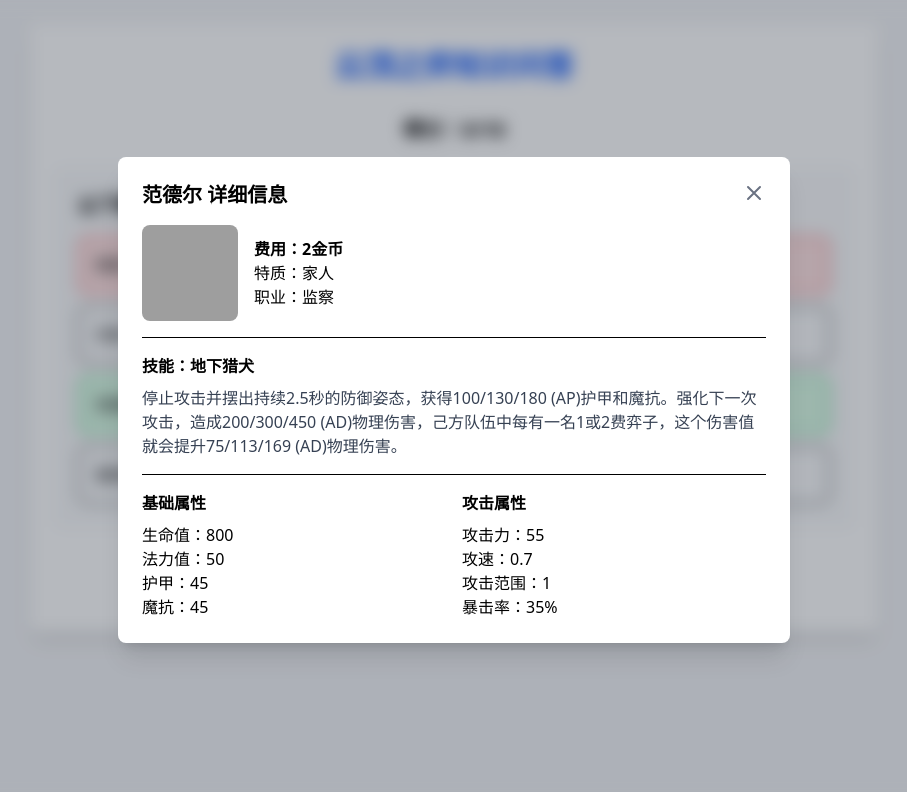
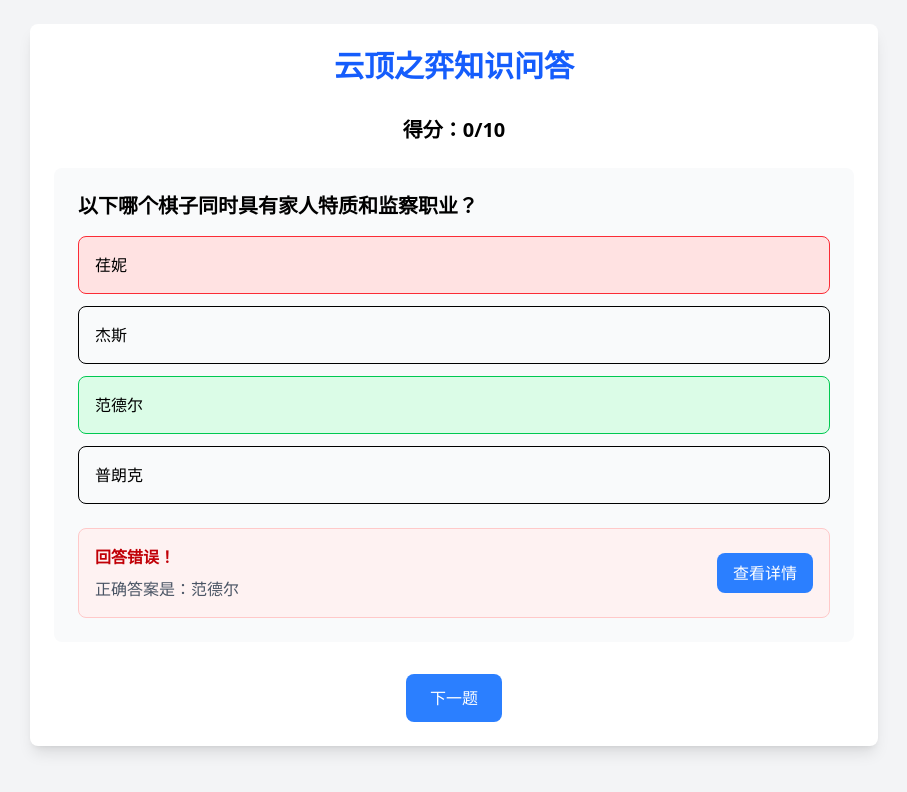
Before and after one commit to hanxuanyu/TFTTFTQuiz, a Vue app: page / in a window 1280 px wide. Both pictures are taken after a click on the button "荏妮". Shown: the top 792 px of the page, without its empty margins (186-1093 px from the left). Built offline with nearby package versions, Linux system fonts and the light colour scheme; grey boxes are pictures that could not be loaded.

Commit message:
增加回答结果反馈

```diff
--- a/src/components/ChessDetailModal.vue
+++ b/src/components/ChessDetailModal.vue
@@ -1,6 +1,11 @@
 <template>
-  <div v-if="modelValue" class="fixed inset-0 bg-gray-900/30 backdrop-blur-sm flex items-center justify-center z-50">
-    <div class="bg-white rounded-lg p-6 max-w-2xl w-full mx-4 shadow-xl">
+  <Transition name="fade">
+    <div v-if="modelValue" class="fixed inset-0 flex items-center justify-center z-50">
+      <!-- 背景遮罩 -->
+      <div class="absolute inset-0 bg-gray-900/50 backdrop-blur-sm"></div>
+
+      <!-- 模态框内容 -->
+      <div class="relative bg-white rounded-lg p-6 max-w-2xl w-full mx-4 shadow-xl transform transition-all">
         <div class="flex justify-between items-start mb-4">
           <h3 class="text-xl font-bold">{{ chess?.displayName }} 详细信息</h3>
           <button @click="$emit('update:modelValue', false)" class="text-gray-500 hover:text-gray-700">
@@ -44,6 +49,7 @@
         </div>
       </div>
     </div>
+  </Transition>
 </template>
 
 <script setup>
@@ -60,3 +66,25 @@ defineProps({
 
 defineEmits(['update:modelValue'])
 </script>
+
+<style scoped>
+.fade-enter-active,
+.fade-leave-active {
+  transition: opacity 0.3s ease;
+}
+
+.fade-enter-from,
+.fade-leave-to {
+  opacity: 0;
+}
+
+.fade-enter-active .bg-white,
+.fade-leave-active .bg-white {
+  transition: transform 0.3s ease;
+}
+
+.fade-enter-from .bg-white,
+.fade-leave-to .bg-white {
+  transform: scale(0.95);
+}
+</style>
--- a/src/components/TFTQuiz.vue
+++ b/src/components/TFTQuiz.vue
@@ -29,6 +29,26 @@
             >
               {{ option.text }}
             </button>
+          </div>
+
+          <!-- 答案反馈 -->
+          <div v-if="showResult" class="mt-6 p-4 rounded-lg" :class="isCorrect ? 'bg-green-50 border border-green-200' : 'bg-red-50 border border-red-200'">
+            <div class="flex items-center justify-between">
+              <div>
+                <p class="font-semibold" :class="isCorrect ? 'text-green-700' : 'text-red-700'">
+                  {{ isCorrect ? '回答正确！' : '回答错误！' }}
+                </p>
+                <p class="mt-2 text-gray-600">
+                  {{ currentQuestion.type === 'chess' ? '正确答案是：' + currentQuestion.correctAnswer : '正确答案是：' + currentQuestion.correctAnswer.text }}
+                </p>
+              </div>
+              <button
+                @click="showDetail"
+                class="px-4 py-2 bg-blue-500 text-white rounded-lg hover:bg-blue-600 transition-colors"
+              >
+                查看详情
+              </button>
+            </div>
           </div>
         </div>
       </div>
@@ -71,7 +91,7 @@
 </template>
 
 <script setup>
-import { ref, onMounted } from 'vue'
+import { ref, onMounted, computed } from 'vue'
 import chessData from '../assets/data/tft13/chess.json'
 import raceData from '../assets/data/tft13/race.json'
 import jobData from '../assets/data/tft13/job.json'
@@ -90,6 +110,16 @@ const showDetailModal = ref(false)
 const currentChessDetail = ref(null)
 const showTraitModal = ref(false)
 const currentTraitDetail = ref(null)
+
+// 添加计算属性判断答案是否正确
+const isCorrect = computed(() => {
+  if (!selectedAnswer.value || !showResult.value) return false
+  if (currentQuestion.value.type === 'chess') {
+    return selectedAnswer.value.value === currentQuestion.value.correctAnswer
+  } else {
+    return selectedAnswer.value.text === currentQuestion.value.correctAnswer.text
+  }
+})
 
 // 生成问题
 const generateQuestions = () => {
@@ -240,7 +270,7 @@ const shuffleArray = (array) => {
   return array
 }
 
-// 检查答案
+// 修改检查答案方法
 const checkAnswer = (answer) => {
   if (showResult.value) return
   selectedAnswer.value = answer
@@ -251,12 +281,19 @@ const checkAnswer = (answer) => {
       score.value++
     }
     currentChessDetail.value = chessData.data.find(chess => chess.displayName === currentQuestion.value.correctAnswer)
-    showDetailModal.value = true
   } else {
     if (answer.text === currentQuestion.value.correctAnswer.text) {
       score.value++
     }
     currentTraitDetail.value = currentQuestion.value.correctAnswer
+  }
+}
+
+// 添加显示详情方法
+const showDetail = () => {
+  if (currentQuestion.value.type === 'chess') {
+    showDetailModal.value = true
+  } else {
     showTraitModal.value = true
   }
 }
```
Lines whose indentation alone changed are shown as unchanged.
